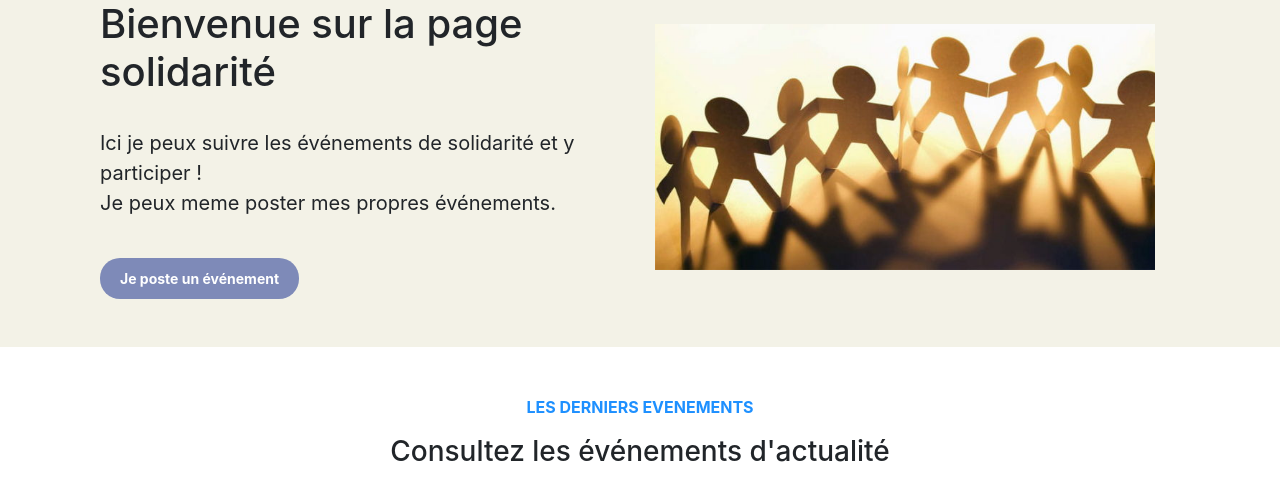
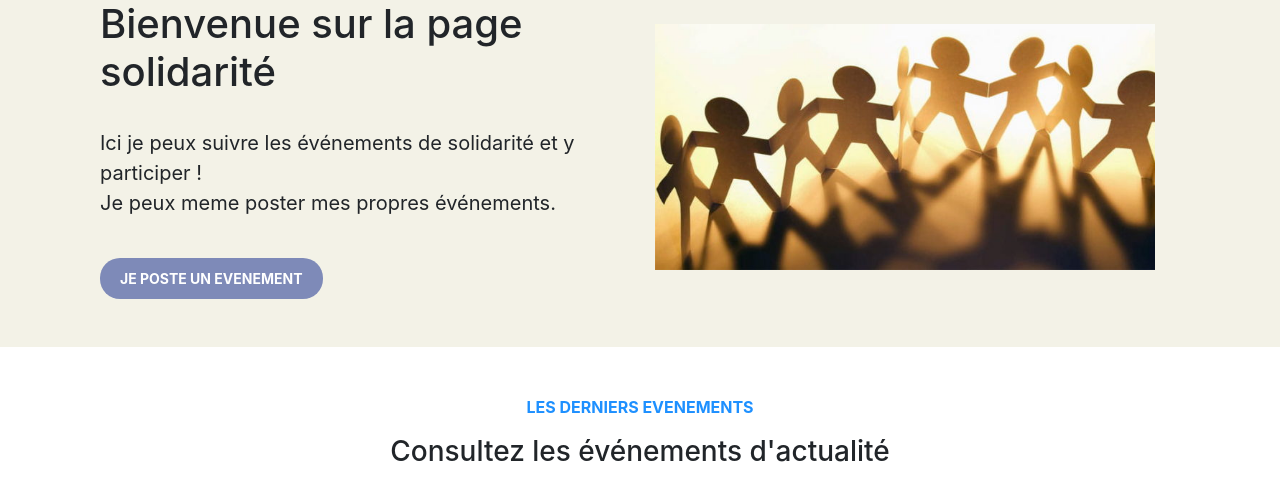
Before and after one commit to lilHmidou/community_support, a Symfony app: template templates/solidarity/index.html.twig in a window 1280 px wide. Shown: the part 216-716 px from the top of the page. Run offline with Twig, Linux system fonts and the light colour scheme; the template is opened without the code that fills it, so the values that code supplies are empty; style sheets or scripts are compiled from the project's sources; some libraries are stand-ins or nearby versions.

Commit message:
events continuation

```diff
--- a/assets/styles/solidarity.css
+++ b/assets/styles/solidarity.css
@@ -35,6 +35,10 @@
     border-radius: 10px;
     padding: 20px; /* Espacement intérieur */
     margin: 10px; /* Marge extérieure */
+}
+
+.col:hover {
+    box-shadow: 0 0 20px 10px rgba(0, 0, 0, 0.5);
 }
 
 .col button {
--- a/templates/solidarity/index.html.twig
+++ b/templates/solidarity/index.html.twig
@@ -18,7 +18,7 @@
                 <h1 class="title1">Bienvenue sur la page solidarité</h1><br>
                 <p class="text1">Ici je peux suivre les événements de solidarité et y participer !<br>Je peux meme poster mes propres événements.</p><br>
                 <a href="{{ path('solidarity_form') }}">
-                    <button class="purple">Je poste un événement</button>
+                    <button class="purple">JE POSTE UN EVENEMENT</button>
                 </a>
             </div>
             <div class="col-md-6"><br>
```
